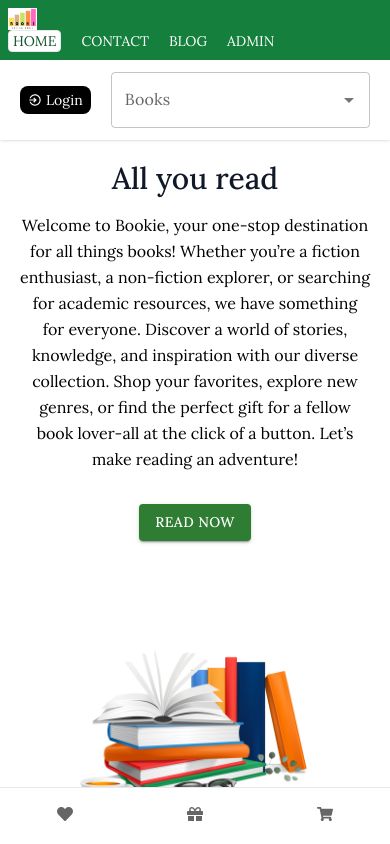
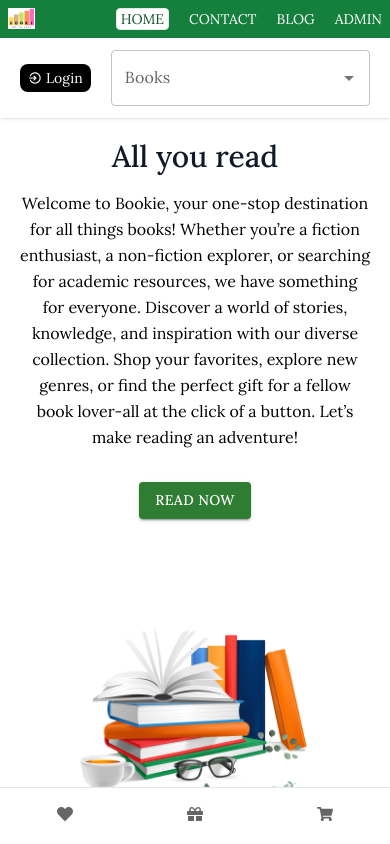
Before and after one commit to WebdevAtanu/ebook-mern, a React (Vite) app in the folder client/: page / in a window 390 px wide. Shown: the top 844 px of the page. Built offline with nearby package versions, Linux system fonts and the light colour scheme; no server answers.

Commit message:
Update Navigation.jsx

```diff
--- a/client/src/components/Navigation.jsx
+++ b/client/src/components/Navigation.jsx
@@ -50,11 +50,11 @@ function Navigation() {
 
   return (
     <>
-      <div className="bg-green-700 text-white flex flex-wrap p-2 justify-between">
+      <div className="bg-green-700 text-white flex p-2 justify-between">
         <div className="md:hidden">
-          <img src="logo.png" alt="" className="w-1/12" />
+          <img src="logo.png" alt="" className="w-1/4" />
         </div>
-        <nav className="md:mx-auto text-sm flex gap-5 flex-wrap items-center justify-center">
+        <nav className="md:mx-auto text-sm flex gap-5 items-center justify-center">
           <NavLink
             to="/"
             className={({ isActive }) =>
```
